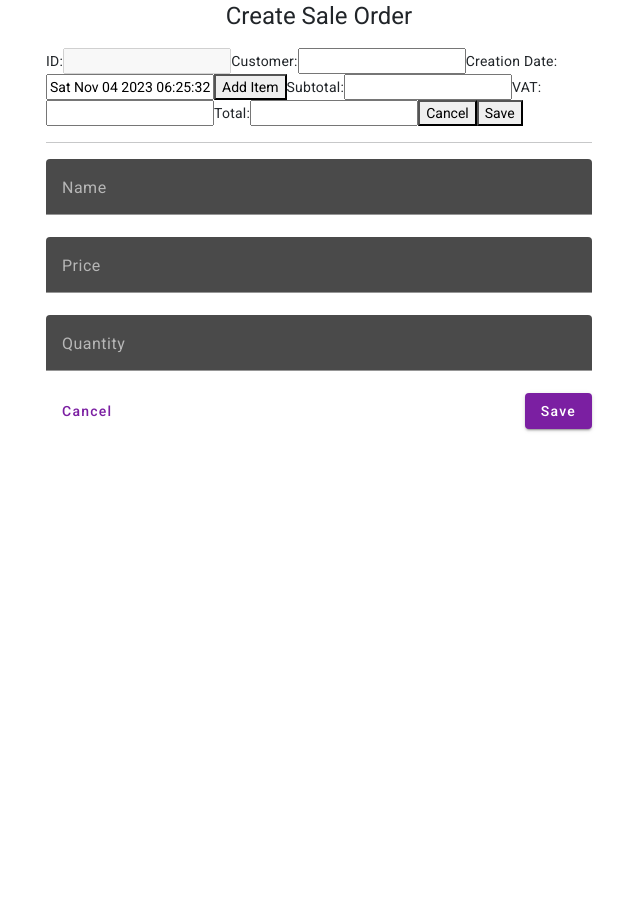
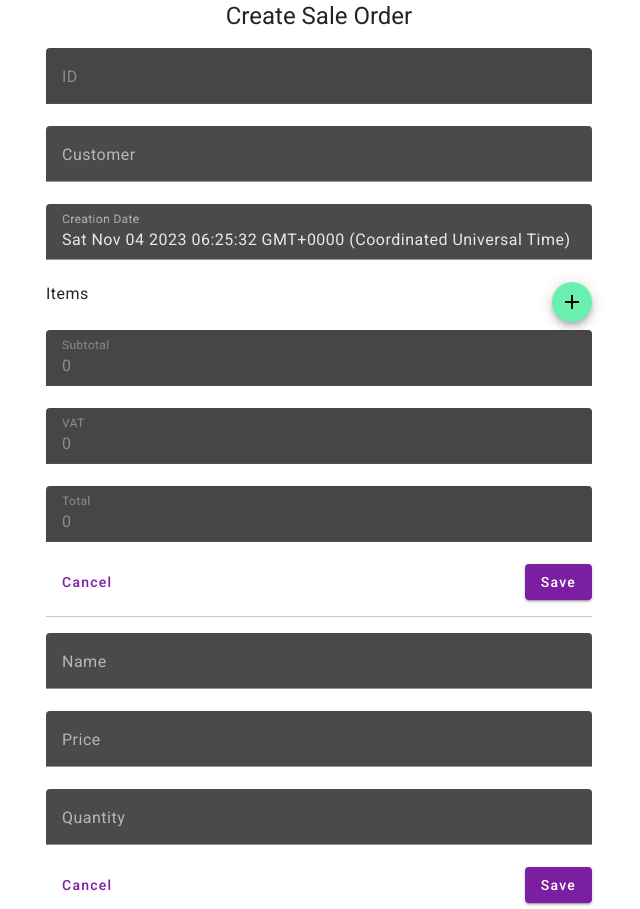
Before and after one commit to ivan5500/sales-order-app, an Angular app: page /orders in a window 1280 px wide. Both pictures are taken after a click on the button "Create order". Shown: the whole page, without its empty margins (321-961 px from the left). Before the commit the page ends 800 px from the top, so only its background shows below. Built offline with nearby package versions, Linux system fonts and the light colour scheme.

Commit message:
(MOD) Added styles to order form component

```diff
--- a/src/app/material/material.module.ts
+++ b/src/app/material/material.module.ts
@@ -5,6 +5,7 @@ import { MatNativeDateModule } from '@angular/material/core';
 import { MatInputModule } from '@angular/material/input';
 import { MatButtonModule } from '@angular/material/button';
 import { MatTableModule } from '@angular/material/table';
+import { MatIconModule } from '@angular/material/icon';
 
 @NgModule({
   exports: [
@@ -14,6 +15,7 @@ import { MatTableModule } from '@angular/material/table';
     MatInputModule,
     MatButtonModule,
     MatTableModule,
+    MatIconModule,
   ],
 })
 export class MaterialModule {}
--- a/src/app/sales-order/components/order-form/order-form.component.css
+++ b/src/app/sales-order/components/order-form/order-form.component.css
@@ -0,0 +1,7 @@
+#btn-submit, #add-btn {
+  text-align: right;
+}
+
+#item-table {
+  height: 270px;
+}
--- a/src/app/sales-order/components/order-form/order-form.component.html
+++ b/src/app/sales-order/components/order-form/order-form.component.html
@@ -1,28 +1,71 @@
 <form [formGroup]="orderForm" (ngSubmit)="onSubmit()">
-  <label for="id">ID:</label>
-  <input id="id" type="text" formControlName="id" />
+  <mat-form-field class="w-100">
+    <mat-label>ID</mat-label>
+    <input matInput formControlName="id" />
+  </mat-form-field>
 
-  <label for="customer">Customer:</label>
-  <input id="customer" type="text" formControlName="customer" />
+  <mat-form-field class="w-100">
+    <mat-label>Customer</mat-label>
+    <input matInput value="Google" formControlName="customer" />
+  </mat-form-field>
 
-  <label for="creationDate">Creation Date:</label>
-  <input id="creationDate" type="text" formControlName="creationDate" />
+  <mat-form-field class="w-100">
+    <mat-label>Creation Date</mat-label>
+    <input matInput value="Google" formControlName="creationDate" />
+  </mat-form-field>
 
-  <button>Add Item</button>
+  <div class="row mb-2">
+    <div class="col">
+      <h4>Items</h4>
+    </div>
+    <div class="col" id="add-btn">
+      <button mat-mini-fab color="accent" aria-label="Add Item">
+        <mat-icon>add</mat-icon>
+      </button>
+    </div>
+  </div>
   <sales-order-item-table
     *ngIf="newOrder.items?.length"
     [items]="newOrder.items!"
   ></sales-order-item-table>
 
-  <label for="subtotal">Subtotal:</label>
-  <input id="subtotal" type="number" formControlName="subtotal" />
-  <label for="vat">VAT:</label>
-  <input id="vat" type="number" formControlName="vat" />
-  <label for="total">Total:</label>
-  <input id="total" type="number" formControlName="total" />
+  <mat-form-field class="w-100">
+    <mat-label>Subtotal</mat-label>
+    <input matInput formControlName="subtotal" />
+  </mat-form-field>
 
-  <button type="button" (click)="onCancel()">Cancel</button>
-  <button type="submit" [disabled]="!orderForm.valid">Save</button>
+  <mat-form-field class="w-100">
+    <mat-label>VAT</mat-label>
+    <input matInput formControlName="vat" />
+  </mat-form-field>
+
+  <mat-form-field class="w-100">
+    <mat-label>Total</mat-label>
+    <input matInput formControlName="total" />
+  </mat-form-field>
+
+  <div class="row">
+    <div class="col">
+      <button
+        mat-stroked-button
+        color="primary"
+        type="button"
+        (click)="onCancel()"
+      >
+        Cancel
+      </button>
+    </div>
+    <div class="col" id="btn-submit">
+      <button
+        mat-raised-button
+        color="primary"
+        type="submit"
+        [disabled]="!orderForm.valid"
+      >
+        Save
+      </button>
+    </div>
+  </div>
 </form>
 
 <div>
--- a/src/app/sales-order/components/order-form/order-form.component.ts
+++ b/src/app/sales-order/components/order-form/order-form.component.ts
@@ -26,9 +26,9 @@ export class OrderFormComponent {
       value: new Date(),
       disabled: false,
     }),
-    subtotal: new FormControl<number | null>(null),
-    vat: new FormControl<number | null>(null),
-    total: new FormControl<number | null>(null),
+    subtotal: new FormControl<number | null>({ value: 0, disabled: true }),
+    vat: new FormControl<number | null>({ value: 0, disabled: true }),
+    total: new FormControl<number | null>({ value: 0, disabled: true }),
 
     items: new FormControl<Item[]>([]),
   });
```
